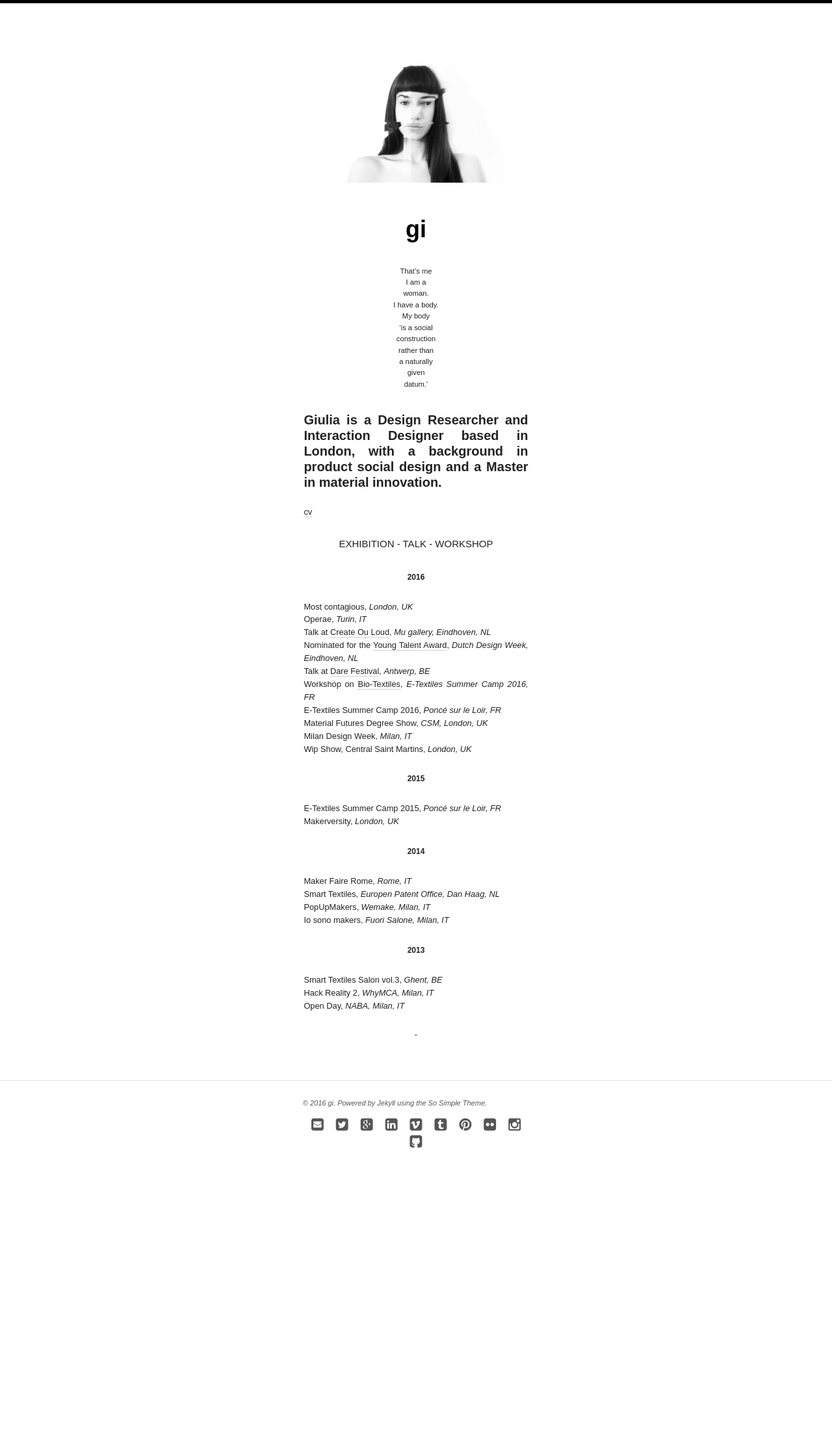
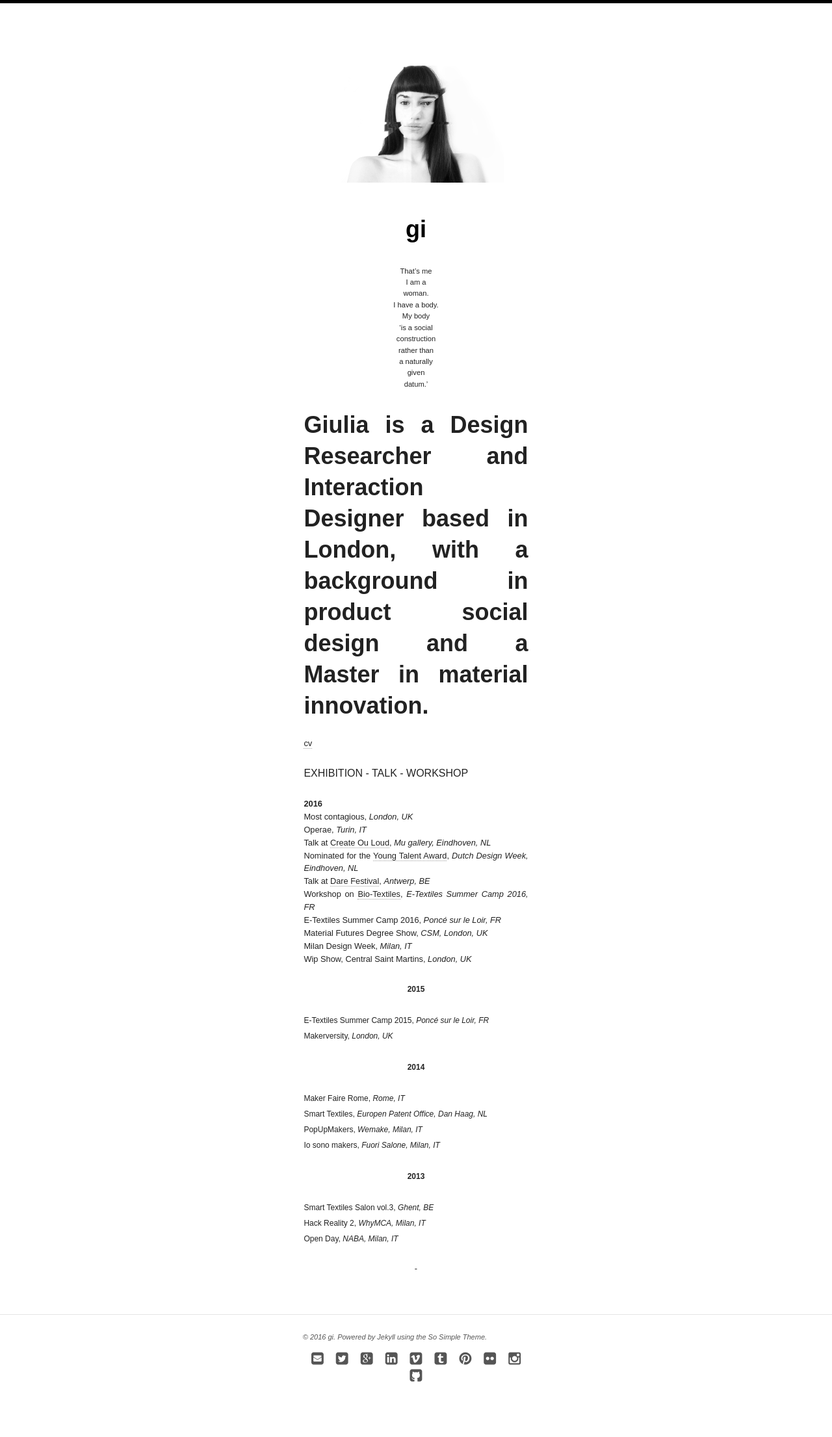
Before and after one commit to giuliatomasello/giuliatomasello.github.io, a Jekyll site: the page built from index.md, in a window 1280 px wide. Shown: the whole page at 65% size. Built offline with Jekyll 4.4.1, drawn with Linux system fonts in a browser that asks for light colours; nearby versions of some CDN libraries; before the commit the page ends 1851 px from its top, so only the background shows below that.

Commit message:
Update index.md

```diff
--- a/index.md
+++ b/index.md
@@ -17,15 +17,14 @@ given
 datum.’
 
 
-##### Giulia is a Design Researcher and Interaction Designer based in London, with a background in product social design and a Master in material innovation.
+# Giulia is a Design Researcher and Interaction Designer based in London, with a background in product social design and a Master in material innovation.
 
 
 [cv](http://issuu.com/giuliatomasello4/docs/cv_giulia_tomasello)
 
-<center><span style="font-size:1.25em;">EXHIBITION - TALK - WORKSHOP</span></center>
+<span style="font-size:1.25em;">EXHIBITION - TALK - WORKSHOP</span>
 
-**<center>2016</center>**
-
+**2016**
 Most contagious, *London, UK*
 Operae, *Turin, IT*
 Talk at [Create Ou Loud](http://www.facebook.com/events/1602425956732689/), *Mu gallery, Eindhoven, NL*
@@ -38,19 +37,16 @@ Milan Design Week, *Milan, IT*
 Wip Show, Central Saint Martins, *London, UK*
 
 **<center>2015</center>**
-
 E-Textiles Summer Camp 2015, *Poncé sur le Loir, FR*
 Makerversity, *London, UK*
 
 **<center>2014</center>**
-
 Maker Faire Rome, *Rome, IT*
 Smart Textiles, *Europen Patent Office, Dan Haag, NL*
 PopUpMakers, *Wemake, Milan, IT*
 Io sono makers, *Fuori Salone, Milan, IT*
 
 **<center>2013</center>**
-
 Smart Textiles Salon vol.3, *Ghent, BE*
 Hack Reality 2, *WhyMCA, Milan, IT*
 Open Day, *NABA, Milan, IT*
```
